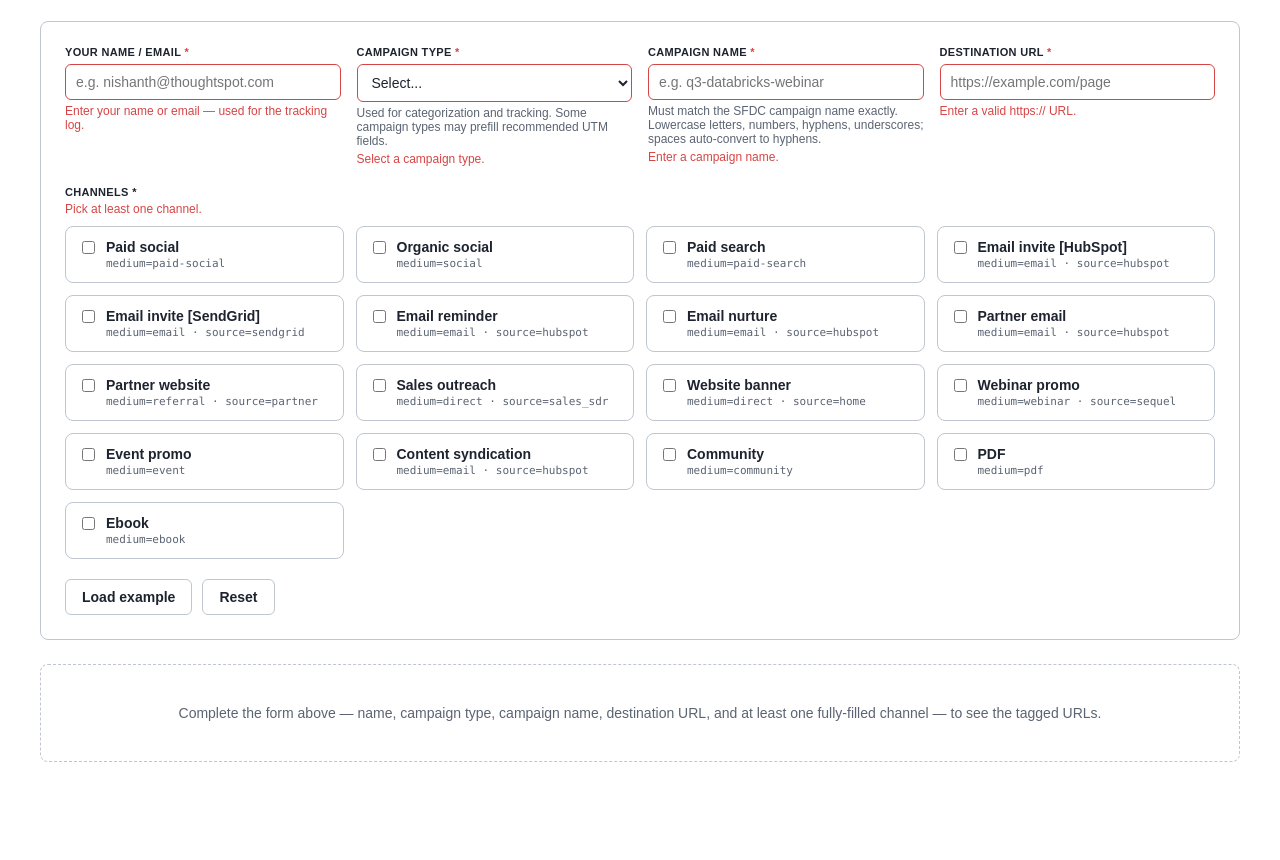
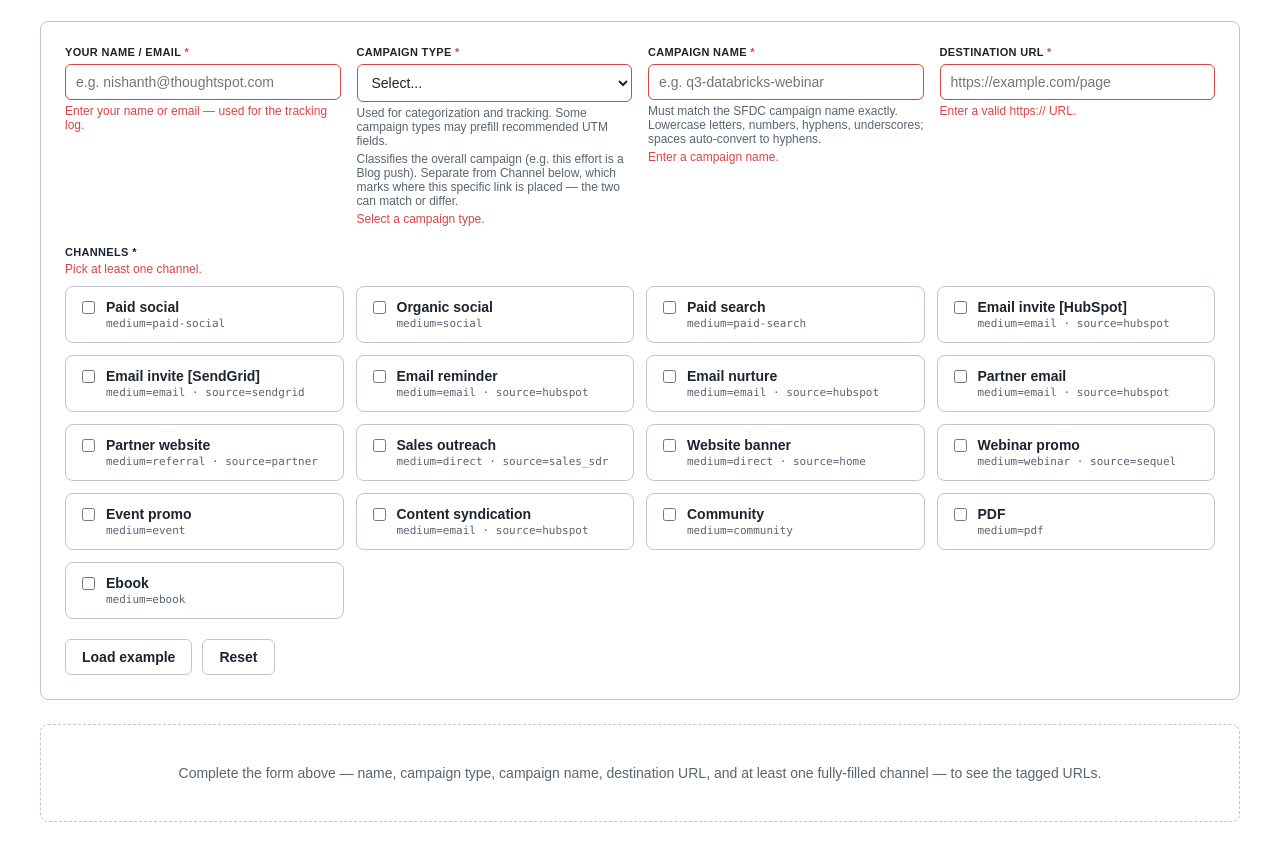
Before and after one commit to nishanthsl-cloud/utm_builder, a website: page index.html in a window 1280 px wide. Shown: the part 86-946 px from the top of the page. Drawn offline with Linux system fonts and the light colour scheme.

Commit message:
Auto-sync: index.html

```diff
--- a/index.html
+++ b/index.html
@@ -168,6 +168,7 @@
           <option value="">Select...</option>
         </select>
         <div class="hint">Used for categorization and tracking. Some campaign types may prefill recommended UTM fields.</div>
+        <div class="hint">Classifies the overall campaign (e.g. this effort is a Blog push). Separate from Channel below, which marks where this specific link is placed — the two can match or differ.</div>
         <div class="err" id="err-campaignType">Select a campaign type.</div>
       </div>
       <div>
```
